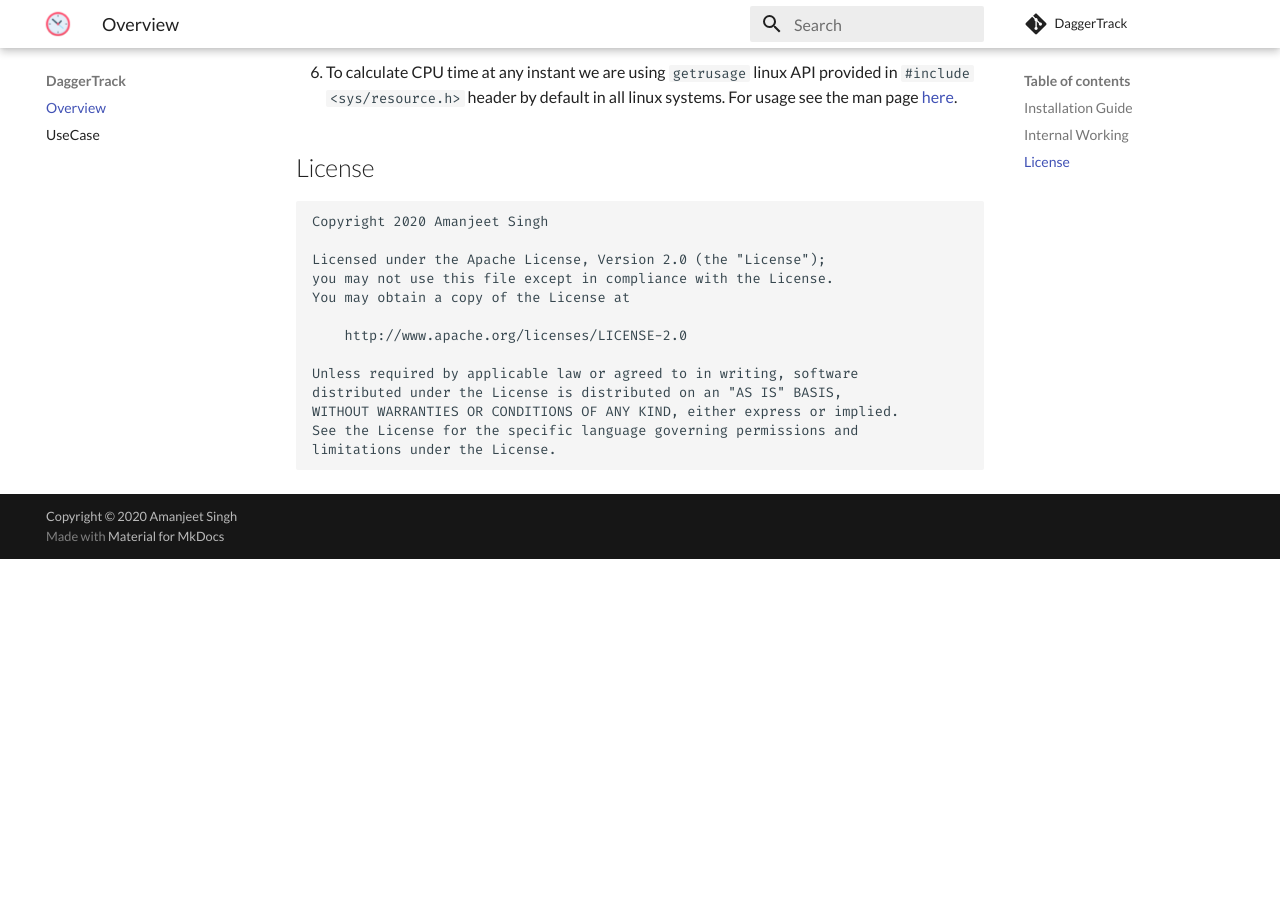
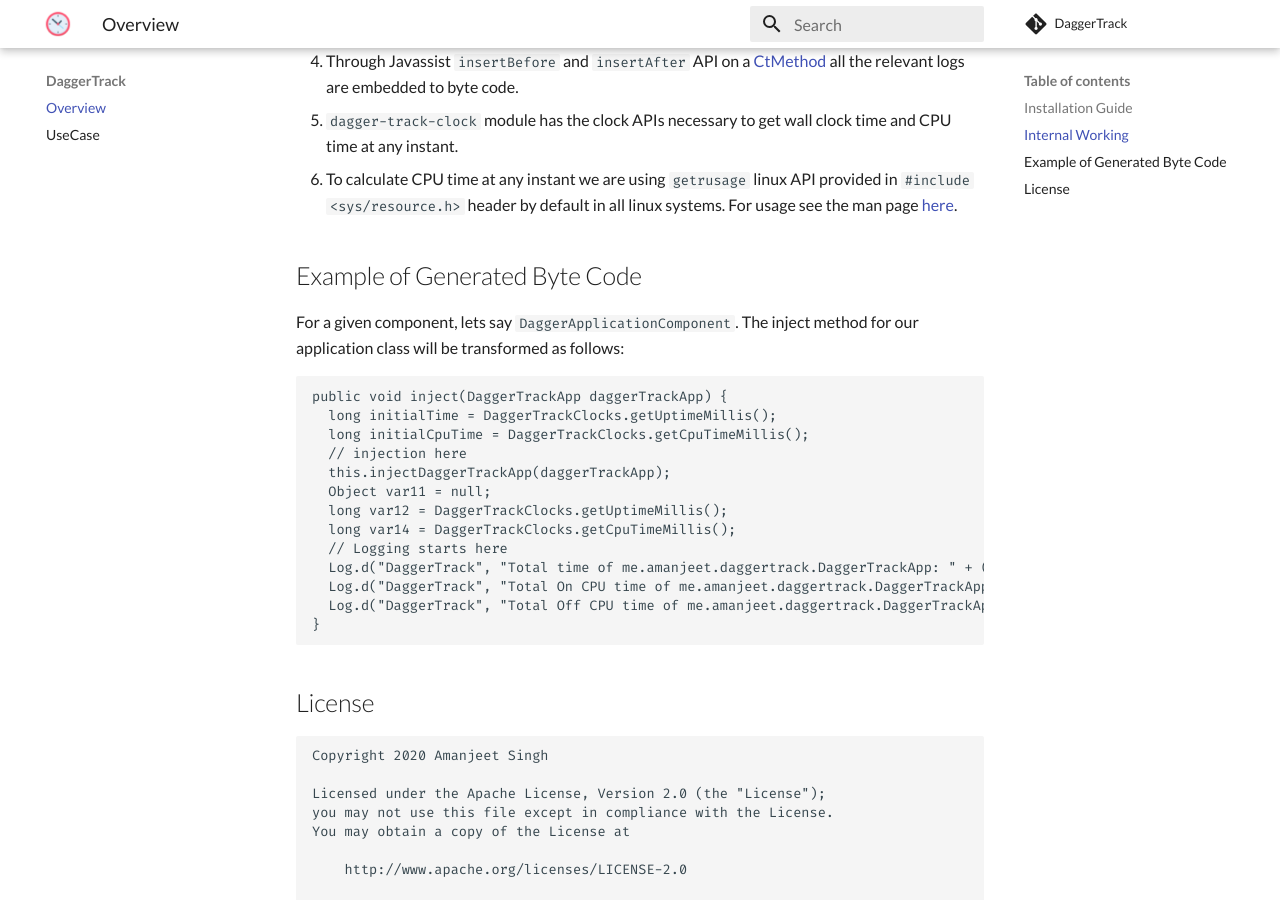
Before and after one commit to amanjeetsingh150/dagger-track, an MkDocs documentation site: the page built from docs/index.md, in a window 1280 px wide and 900 px high, scrolled down 1816 px. Built offline with MkDocs 1.6.1 and Material for MkDocs 9.7.7, drawn with Linux system fonts in a browser that asks for light colours; comment, search, counter and statistics services are not loaded; before the commit the page ends 2375 px from its top, so only the background shows below that; some of the changed text lies outside the part shown.

Commit message:
Update mkdocs with example generated byte code

````diff
--- a/docs/index.md
+++ b/docs/index.md
@@ -8,6 +8,10 @@
 D/DaggerTrack: Total On CPU time of me.amanjeet.daggertrack.ui.HomeFragment: 4230ms
 D/DaggerTrack: Total Off CPU time of me.amanjeet.daggertrack.ui.HomeFragment: 6190ms
 ```
+
+!!! tip "Pro tip"
+    You can filter your logcat with  `adb logcat -s DaggerTrack`
+
 DaggerTrack automatically filters the components and their subcomponents and adds tracking logs to `.class` files so that you can see them in logcat at runtime whenever `inject` is called.
 
 ## Installation Guide
@@ -75,6 +79,26 @@
 5. `dagger-track-clock` module has the clock APIs necessary to get wall clock time and CPU time at any instant.
 6. To calculate CPU time at any instant we are using `getrusage` linux API provided in `#include <sys/resource.h> ` header by default in all linux systems. For usage see the man page [here](https://man7.org/linux/man-pages/man2/getrusage.2.html).
 
+## Example of Generated Byte Code
+
+For a given component, lets say `DaggerApplicationComponent`. The inject method for our application class will be transformed as follows:
+
+```
+public void inject(DaggerTrackApp daggerTrackApp) {
+  long initialTime = DaggerTrackClocks.getUptimeMillis();
+  long initialCpuTime = DaggerTrackClocks.getCpuTimeMillis();
+  // injection here
+  this.injectDaggerTrackApp(daggerTrackApp);
+  Object var11 = null;
+  long var12 = DaggerTrackClocks.getUptimeMillis();
+  long var14 = DaggerTrackClocks.getCpuTimeMillis();
+  // Logging starts here
+  Log.d("DaggerTrack", "Total time of me.amanjeet.daggertrack.DaggerTrackApp: " + (var12 - initialTime) + "ms");
+  Log.d("DaggerTrack", "Total On CPU time of me.amanjeet.daggertrack.DaggerTrackApp: " + (var14 - initialCpuTime) + "ms");
+  Log.d("DaggerTrack", "Total Off CPU time of me.amanjeet.daggertrack.DaggerTrackApp: " + (var12 - initialTime - (var14 - initialCpuTime)) + "ms");
+}
+```
+
 ## License
 
     Copyright 2020 Amanjeet Singh
````
